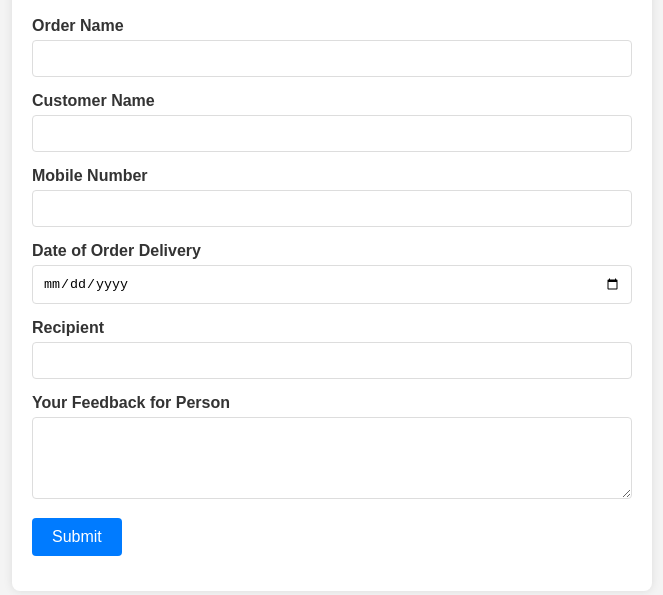
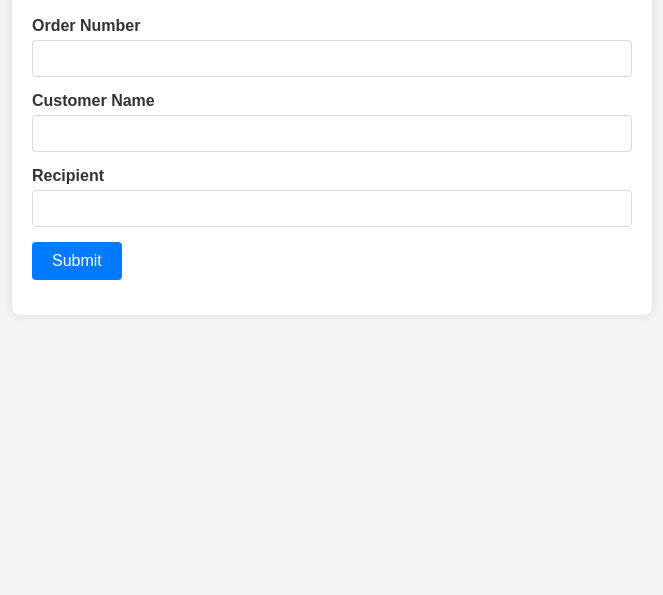
Before and after one commit to vishvjeet-singh/form-order, a plain HTML site: page index.html in a window 1280 px wide. Shown: the part 91-686 px from the top of the page, without its empty margins (308-971 px from the left). Drawn offline with Linux system fonts and the light colour scheme.

Commit message:
order form updated

```diff
--- a/index.html
+++ b/index.html
@@ -63,29 +63,19 @@
         <form id="feedback-form">
 
             <div class="form-group">
-                <label for="order-name">Order Name</label>
+                <label for="order-name">Order Number</label>
                 <input type="text" id="order-name" name="order_name" required>
             </div>
             <div class="form-group">
                 <label for="customer-name">Customer Name</label>
                 <input type="text" id="customer-name" name="customer_name" required>
             </div>
-            <div class="form-group">
-                <label for="mobile-no">Mobile Number</label>
-                <input type="tel" id="mobile-no" name="mobile_no" pattern="[0-9]{10}" required>
-            </div>
-            <div class="form-group">
-                <label for="order-date">Date of Order Delivery</label>
-                <input type="date" id="order-date" name="order_date" required>
-            </div>
+
             <div class="form-group">
                 <label for="pickup-person">Recipient</label>
                 <input type="text" id="pickup-person" name="pickup_person" required>
             </div>
-            <div class="form-group">
-                <label for="feedback">Your Feedback for Person</label>
-                <textarea id="feedback" name="feedback" rows="4" required></textarea>
-            </div>
+
             <div class="form-group">
                 <button type="submit">Submit</button>
             </div>
@@ -102,7 +92,7 @@
                 data[key] = value;
             });
 
-            fetch('  ', { // Replace with your webhook URL
+            fetch('https://hook.eu2.make.com/5og8dzfg6mf6dsj40rtx37gz0wiq6bcq', { // Replace with your webhook URL
                 method: 'POST',
                 headers: {
                     'Content-Type': 'application/json',
```
